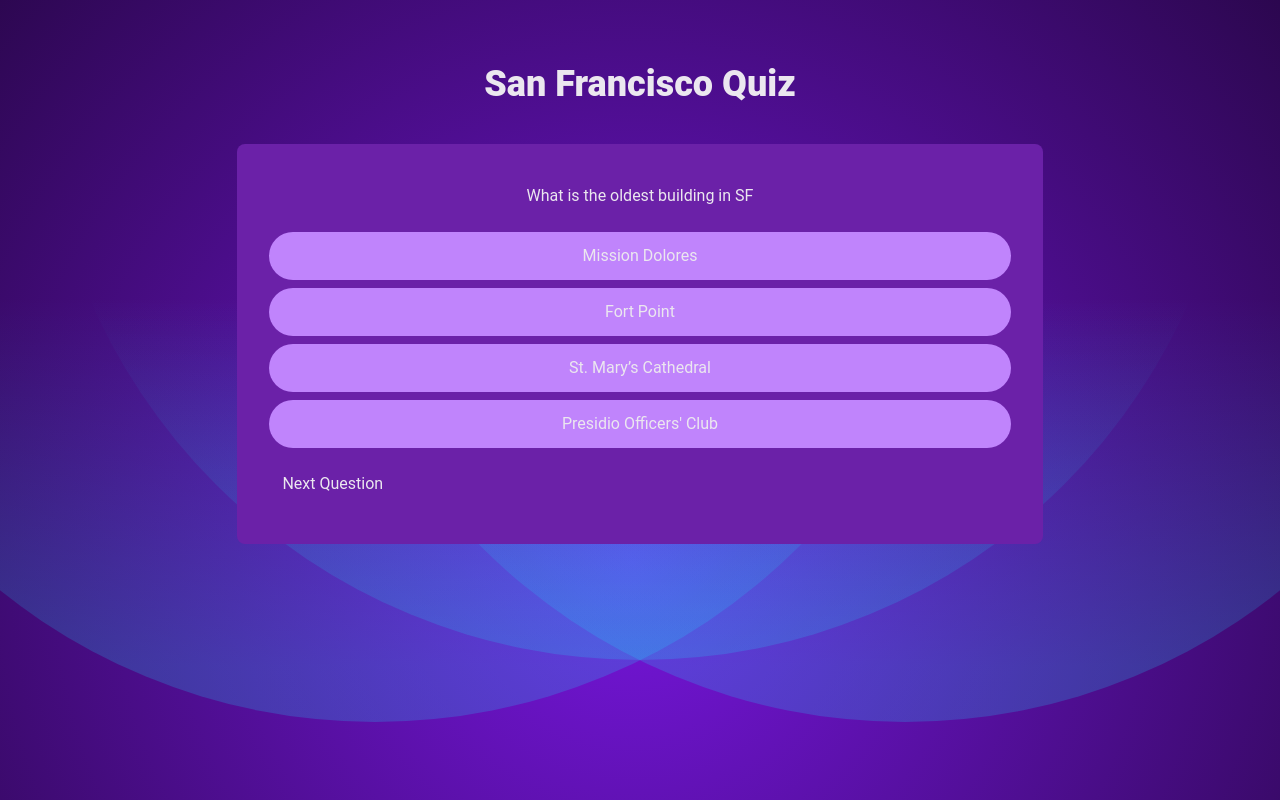
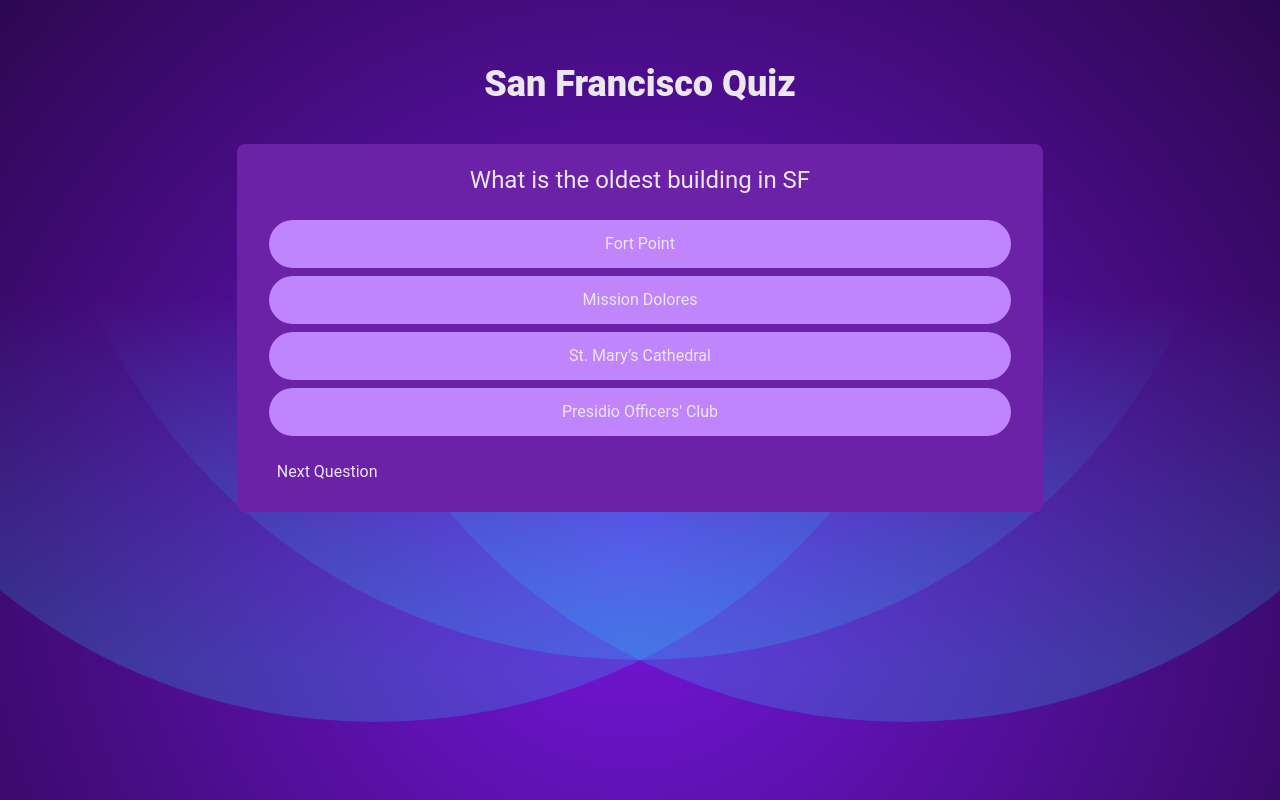
Before and after one commit to SourceSailor/SF-Quiz, a React (Vite) app in the folder quiz-project/: page / in a window 1280 px wide. Both pictures are taken after a click on the button "Start Quiz". Built offline with nearby package versions, Linux system fonts and the light colour scheme.

Commit message:
Updates to QuizCard and Creation of EndCard

```diff
--- a/quiz-project/src/App.jsx
+++ b/quiz-project/src/App.jsx
@@ -5,6 +5,7 @@ import QuizCard from "./components/QuizCard";
 import { quizData } from "./data";
 
 import "./App.css";
+import EndCard from "./components/EndCard";
 
 function App() {
   const [gameStart, setGameStart] = useState(false);
@@ -14,6 +15,7 @@ function App() {
 
   const quizQuestion = quizData[questionIndex].question;
   const quizAnswers = quizData[questionIndex].answers;
+  const lastQuestion = questionIndex === quizData.length - 1;
 
   function onStartGame() {
     setGameStart(true);
@@ -22,8 +24,10 @@ function App() {
   function updatePlayerData(data) {
     setPlayerData((prevData) => [
       ...prevData,
+
       {
-        id: data.id,
+        id: questionIndex + 1,
+        question: quizQuestion,
         text: data.text,
         isCorrect: data.isCorrect,
       },
@@ -38,8 +42,6 @@ function App() {
     }
   }, [questionIndex]);
 
-  const onAnswerQuestion = useCallback(() => {}, [playerData]);
-
   console.log("Player Data: ", playerData);
   return (
     <>
@@ -48,6 +50,8 @@ function App() {
 
       {gameStart && !gameOver && (
         <QuizCard
+          lastQuestion={lastQuestion}
+          quizData={quizData}
           updatePlayerData={updatePlayerData}
           onNextQuestion={onNextQuestion}
           questionIndex={questionIndex}
@@ -57,7 +61,7 @@ function App() {
         />
       )}
 
-      {gameOver && "GAME OVER"}
+      {gameOver && <EndCard playerData={playerData} />}
     </>
   );
 }
--- /dev/null
+++ b/quiz-project/src/components/EndCard.jsx
@@ -0,0 +1,33 @@
+const EndCard = ({ playerData }) => {
+  console.log(playerData);
+  return (
+    <section className="flex flex-col m-auto px-8 py-5 w-[70%] rounded-lg bg-purple-800 justify-center gap-10">
+      <div className="flex flex-row items-center justify-center gap-5">
+        <p>answered Correct: </p>
+        <p>Overall Score: </p>
+      </div>
+      {playerData.map((response) => {
+        return (
+          <div
+            className="flex flex-col items-center justify-center gap-2"
+            key={response.id}
+          >
+            <p className="items-center justify-center flex rounded-full w-8 h-8 bg-stone-900 ">
+              {response.id}
+            </p>
+            <h4 className="text-lg">{response.question}</h4>
+            <p
+              className={`text-lg ${
+                response.isCorrect ? "text-green-500" : "text-red-500"
+              }`}
+            >
+              {response.text}
+            </p>
+          </div>
+        );
+      })}
+    </section>
+  );
+};
+
+export default EndCard;
--- a/quiz-project/src/components/QuizCard.jsx
+++ b/quiz-project/src/components/QuizCard.jsx
@@ -5,33 +5,53 @@ const QuizCard = ({
   updatePlayerData,
   playerData,
   questionIndex,
+  lastQuestion,
 }) => {
   const currentPlayerAnswer = playerData[questionIndex];
-  console.log("Curr Player Ansswer: ", currentPlayerAnswer);
+  const currentCorrectAnswerIndex = quizAnswers.findIndex(
+    (idx) => idx.isCorrect === true
+  );
+
   return (
-    <div className="flex flex-col m-auto px-8 py-5 w-[70%] rounded-lg bg-purple-800 h-[400px] justify-center">
-      <h4 className="mb-5">{quizQuestion}</h4>
+    <div className="flex flex-col m-auto px-8 py-5 w-[70%] rounded-lg bg-purple-800 justify-center">
+      <h4 className="mb-5 text-2xl">{quizQuestion}</h4>
+
+      {/* Displaying the correct answer if incorrect */}
+      {currentPlayerAnswer !== undefined &&
+        currentPlayerAnswer.isCorrect === false && (
+          <p className="text-lg mb-2">
+            The correct answer is {quizAnswers[currentCorrectAnswerIndex].text}
+          </p>
+        )}
+
+      {/* Mapping all of the quiz answers from the quiz data array */}
       {quizAnswers.map((answer) => (
         <button
           key={answer.id}
           className={`flex flex-col my-1 p-3 rounded-3xl items-center justify-center bg-purple-400 hover:bg-purple-600 ${
             currentPlayerAnswer !== undefined
               ? answer.isCorrect === false
-                ? "bg-red-500 hover:disabled"
-                : "bg-green-500 hover:disabled"
+                ? "bg-red-500 hover:bg-red-500"
+                : "bg-green-500 hover:bg-green-500"
               : "bg-purple-400 hover:bg-purple-600 "
           }`}
+          // Diable clicking once an answer has been selected
           disabled={currentPlayerAnswer !== undefined}
-          onClick={() => updatePlayerData(answer)}
+          // Updating the Player Data State
+          onClick={() => updatePlayerData(answer, quizQuestion)}
         >
           {answer.text}
         </button>
       ))}
+
+      {/* Button that selects the next object in the Quiz Data array */}
+
       <button
+        disabled={currentPlayerAnswer === undefined}
         onClick={onNextQuestion}
-        className="mt-3 p-2 w-32 rounded-lg hover:text-purple-300"
+        className="w-40 mt-3 p-2 text-left rounded-lg hover:text-purple-300"
       >
-        Next Question
+        {!lastQuestion ? "Next Question" : "Submit Answers"}
       </button>
     </div>
   );
--- a/quiz-project/src/data.js
+++ b/quiz-project/src/data.js
@@ -1,14 +1,16 @@
 export const quizData = [
   {
+    id: 1,
     question: "What is the oldest building in SF",
     answers: [
-      { text: "Mission Dolores", isCorrect: true, id: 1 },
-      { text: "Fort Point", isCorrect: false, id: 2 },
+      { text: "Fort Point", isCorrect: false, id: 1 },
+      { text: "Mission Dolores", isCorrect: true, id: 2 },
       { text: "St. Mary’s Cathedral", isCorrect: false, id: 3 },
       { text: "Presidio Officers' Club", isCorrect: false, id: 4 },
     ],
   },
   {
+    id: 2,
     question:
       "What popular San Francisco neighborhood is famous for its Victorian Painted Ladies houses?",
     answers: [
@@ -19,6 +21,7 @@ export const quizData = [
     ],
   },
   {
+    id: 3,
     question:
       "Which San Francisco street is home to the oldest and longest continuously operating jazz club on the West Coast?",
     answers: [
@@ -29,6 +32,7 @@ export const quizData = [
     ],
   },
   {
+    id: 4,
     question:
       "Which San Francisco Street is the crookedest street in the world",
     answers: [
@@ -39,6 +43,7 @@ export const quizData = [
     ],
   },
   {
+    id: 5,
     question:
       "What is the affectionate nickname given to the fog that frequently blankets San Francisco?",
     answers: [
```
